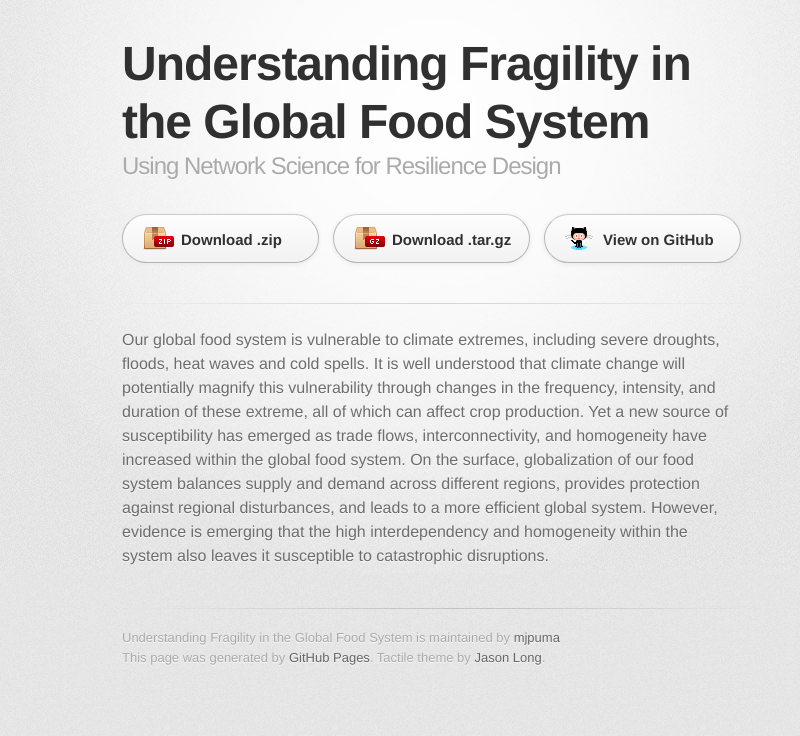
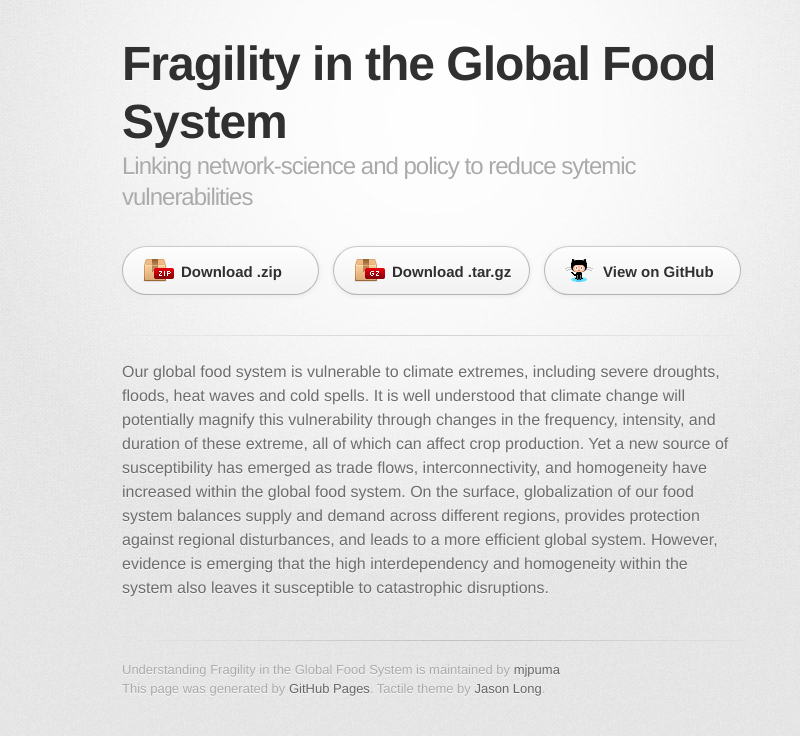
Before and after one commit to mjpuma/C2P2-WorldModelers, a plain HTML site: page index.html in a window 1280 px wide. Shown: the whole page, without its empty margins (208-1008 px from the left). Drawn offline with Linux system fonts and the light colour scheme; a web font is replaced by a local one.

Commit message:
Update index.html

```diff
--- a/index.html
+++ b/index.html
@@ -18,8 +18,8 @@
       <div class="inner">
 
         <header>
-          <h1>Understanding Fragility in the Global Food System</h1>
-          <h2>Using Network Science for Resilience Design</h2>
+          <h1>Fragility in the Global Food System</h1>
+          <h2> Linking network-science and policy to reduce sytemic vulnerabilities</h2>
         </header>
 
         <section id="downloads" class="clearfix">
```
